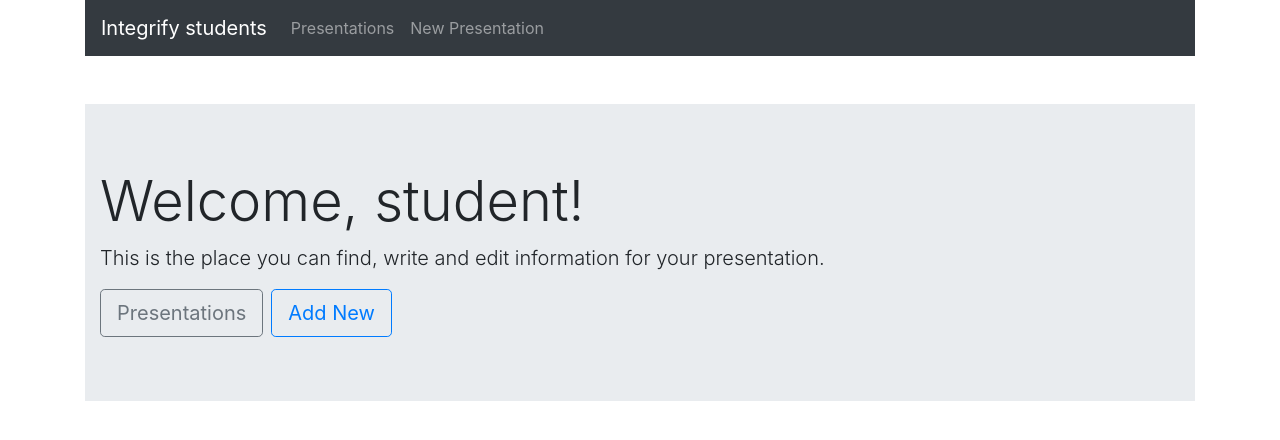
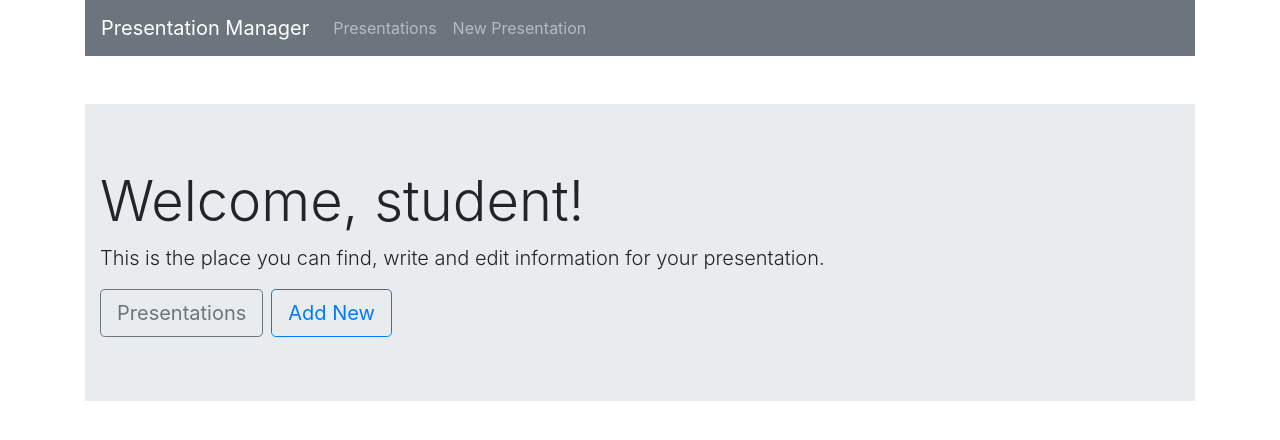
Before and after one commit to antonijak/presentation-manager, a React (Create React App) app in the folder client/: page / in a window 1280 px wide. Shown: the top 440 px of the page. Built offline with nearby package versions, Linux system fonts and the light colour scheme; no server answers.

Commit message:
Presentations component styling fixes

```diff
--- a/client/src/components/Header.js
+++ b/client/src/components/Header.js
@@ -3,9 +3,9 @@ import { Link } from "react-router-dom";
 
 const Header = () => {
   return (
-    <nav className="navbar navbar-dark bg-dark navbar-expand-md">
+    <nav className="navbar navbar-dark bg-secondary navbar-expand-md">
       <Link to="/" className="navbar-brand">
-        Integrify students
+        Presentation Manager
       </Link>
       <button
         className="navbar-toggler"
--- a/client/src/components/Presentations.js
+++ b/client/src/components/Presentations.js
@@ -26,9 +26,8 @@ const Presentations = props => {
       </div>
     );
   return (
-    <div className="container mt-4">
-      <h2 className="mb-4">Presentations</h2>
-      <ul className="list-group">
+    <div className="container mt-5">
+      <ul className="list-group list-group-flush ">
         <PresentationItem
           presenter="Presenter"
           evaluator="Evaluator"
```
